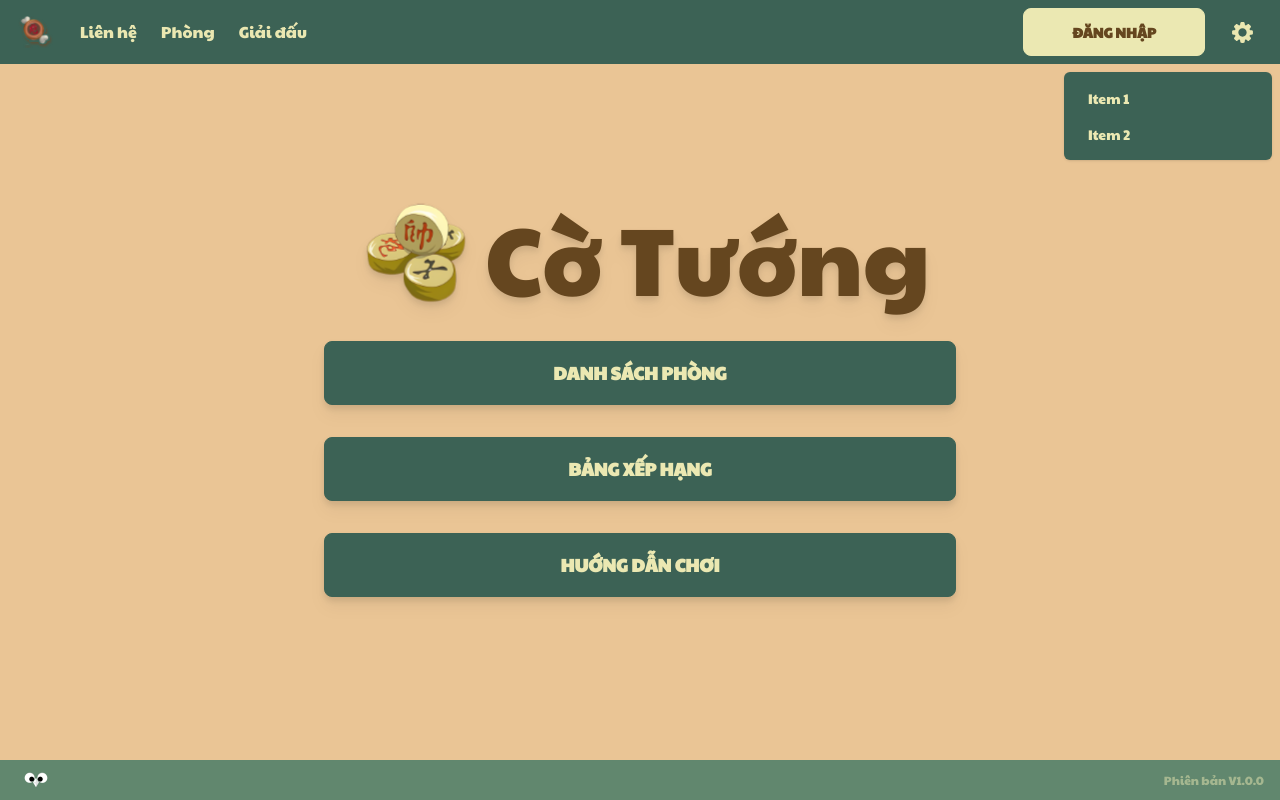
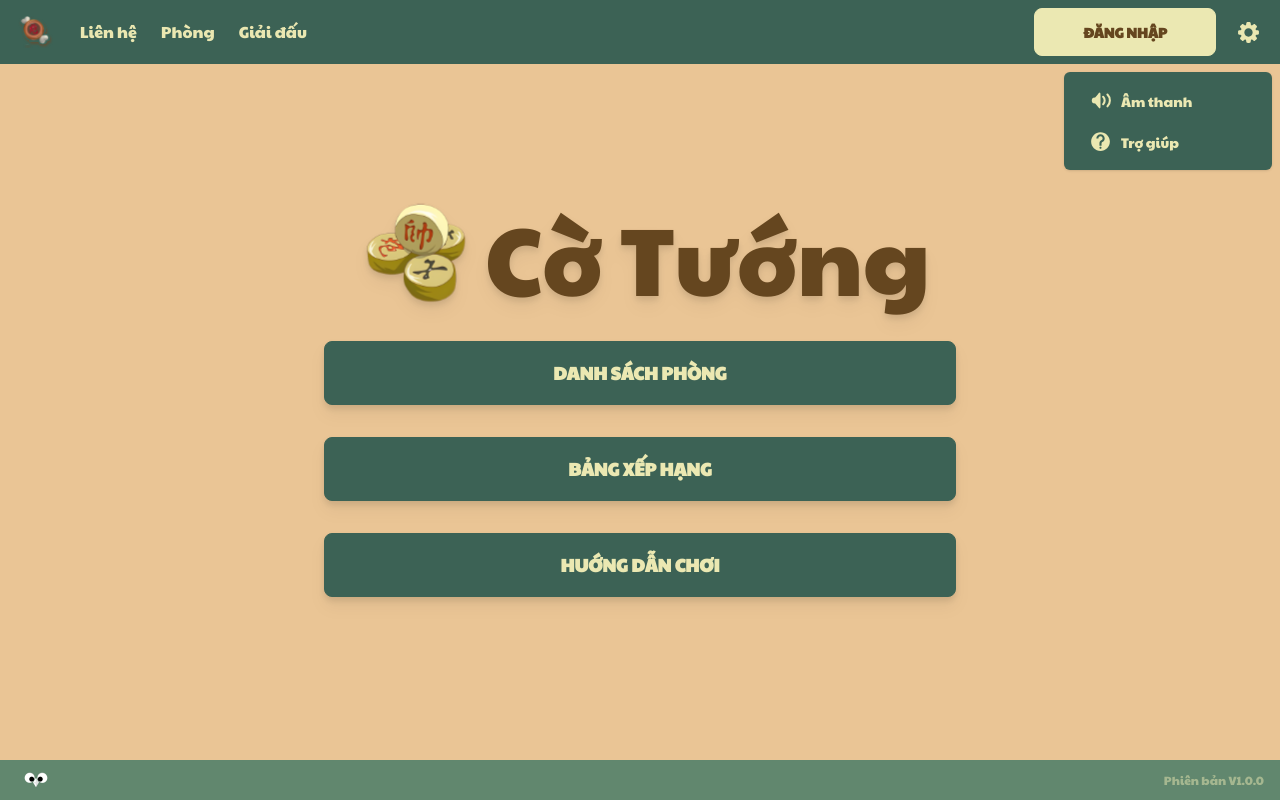
Before and after one commit to Owlvernyte/cotuong-frontend, a Next.js app: page / in a window 1280 px wide. Both pictures are taken after a click on the label 1242 px from the left and 32 px from the top of the page. Built offline with nearby package versions, Linux system fonts and the light colour scheme.

Commit message:
feat(layout): update Header

```diff
--- a/components/layouts/Header.tsx
+++ b/components/layouts/Header.tsx
@@ -14,13 +14,16 @@ function Header() {
             height={40}
           />
         </Link>
-        <Link className="text-bamboo-100 hover:underline" href={"/"}>
+        <Link className="text-bamboo-100 hover:underline" href={"/contact"}>
           {"Liên hệ"}
         </Link>
-        <Link className="text-bamboo-100 hover:underline" href={"/"}>
+        <Link className="text-bamboo-100 hover:underline" href={"/rooms"}>
           {"Phòng"}
         </Link>
-        <Link className="text-bamboo-100 hover:underline" href={"/"}>
+        <Link
+          className="text-bamboo-100 hover:underline"
+          href={"/competitions"}
+        >
           {"Giải đấu"}
         </Link>
       </div>
@@ -29,7 +32,10 @@ function Header() {
           {"Đăng nhập"}
         </Link>
         <div className="dropdown dropdown-end">
-          <label tabIndex={0} className="btn btn-ghost rounded-btn">
+          <label
+            tabIndex={0}
+            className="btn btn-circle btn-ghost hover:bg-bamboo-300"
+          >
             <Image
               src="/icons/primary/Setting_fill.svg"
               alt="Icon Settings"
@@ -42,10 +48,32 @@ function Header() {
             className="menu dropdown-content z-[1] p-2 shadow bg-primary text-primary-content rounded-md w-52 mt-4"
           >
             <li>
-              <a>Item 1</a>
+              <Link
+                className="hover:bg-bamboo-300 hover:text-bamboo-100"
+                href={"/"}
+              >
+                <Image
+                  src="/icons/primary/sound_max_fill.svg"
+                  alt="Sound Icon"
+                  width={25}
+                  height={25}
+                />
+                Âm thanh
+              </Link>
             </li>
             <li>
-              <a>Item 2</a>
+              <Link
+                className="hover:bg-bamboo-300 hover:text-bamboo-100"
+                href={"/contact"}
+              >
+                <Image
+                  src="/icons/primary/Question_fill.svg"
+                  alt="Sound Icon"
+                  width={25}
+                  height={25}
+                />
+                Trợ giúp
+              </Link>
             </li>
           </ul>
         </div>
```
